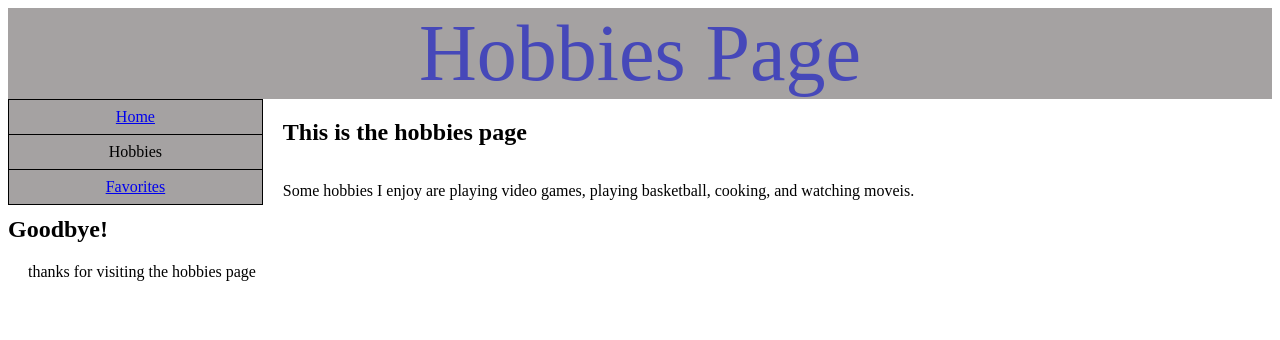
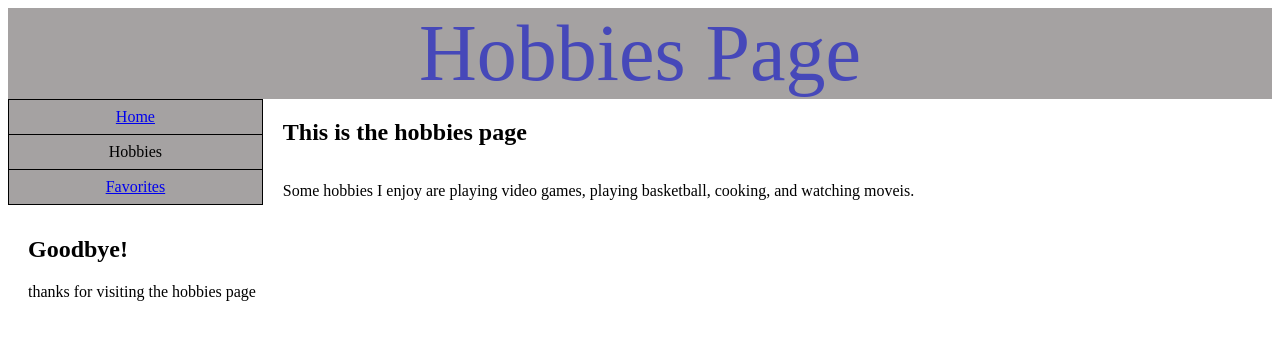
Before and after one commit to HunterR23/HunterR23.github.io, a plain HTML site: page hobbies.html in a window 1280 px wide. Drawn offline with Linux system fonts and the light colour scheme.

Commit message:
Update hobbies.html

```diff
--- a/hobbies.html
+++ b/hobbies.html
@@ -27,7 +27,7 @@
     </main>
     <footer>
       <section>
-        <h2>Goodbye!</h2>
+        <h2 class = content>Goodbye!</h2>
         <nav class = content>
           thanks for visiting the hobbies page
         </nav>
```
